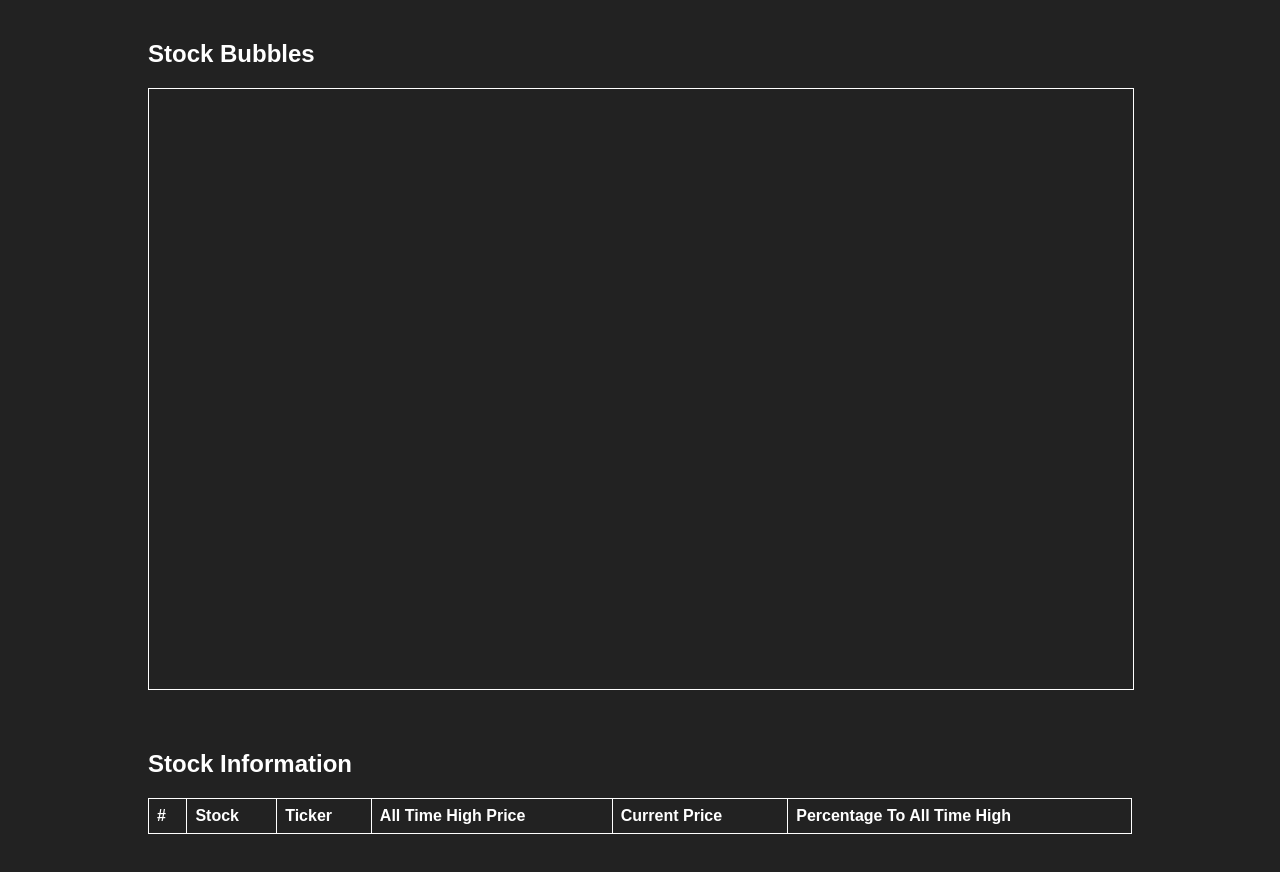
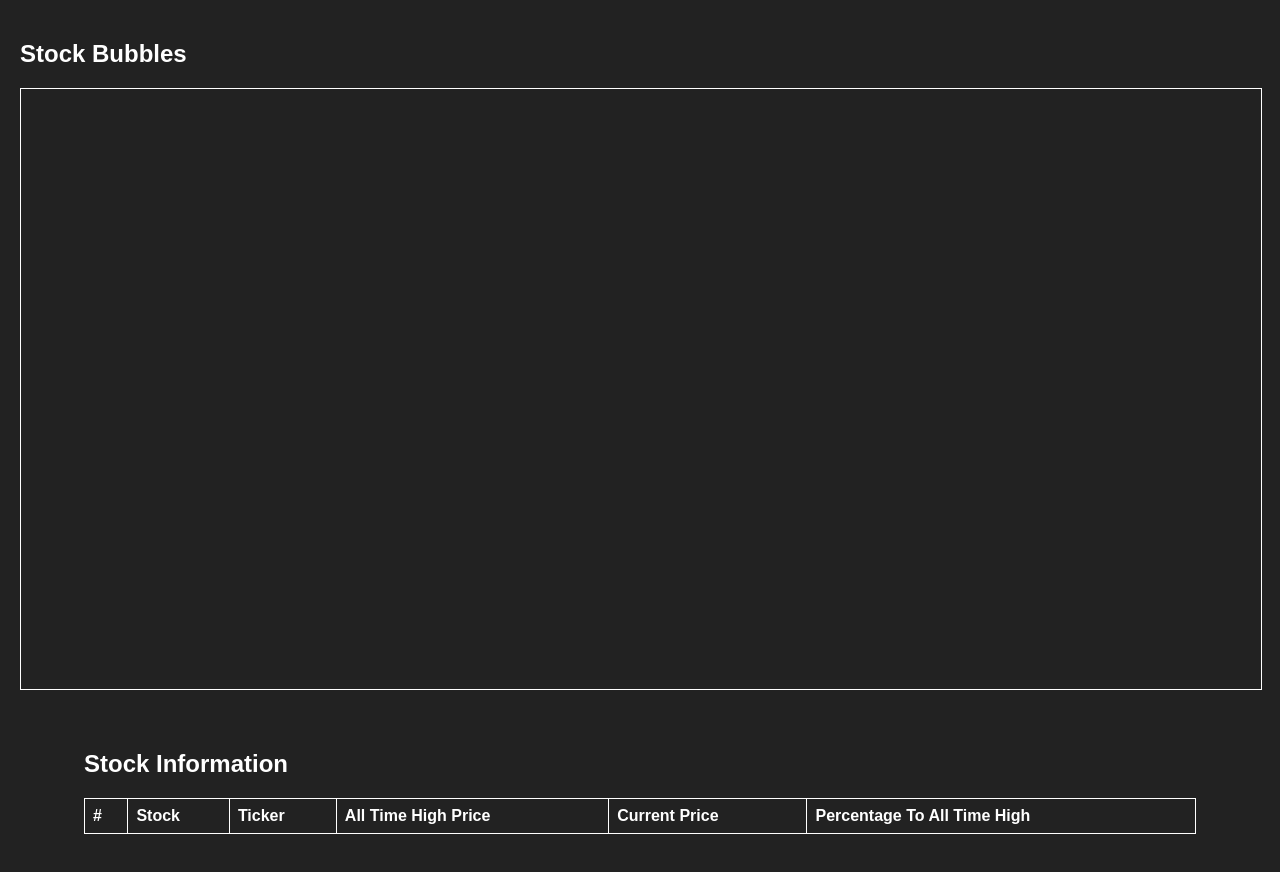
Before and after one commit to sethyeboah/Apps.SethYeboah.com, a website built with webpack: page apps/stockBubbles.html in a window 1280 px wide. Built offline with nearby package versions, Linux system fonts and the light colour scheme; no server answers.

Commit message:
Changed width to cover the entire canvas.

```diff
--- a/apps/stockBubbles.html
+++ b/apps/stockBubbles.html
@@ -17,9 +17,14 @@
       padding: 0;
     }
 
-    #circles-section,
+    #circles-section {
+      width: 100%;
+      padding: 20px;
+      box-sizing: border-box;
+    }
+
     #table-section {
-      width: 80%;
+      width: 90%;
       padding: 20px;
       box-sizing: border-box;
     }
@@ -47,7 +52,6 @@
       width: 100%;
       height: 600px;
       border: 1px solid white;
-      /* margin-bottom: 20px; */
       margin: 0;
       padding: 0;
     }
```
